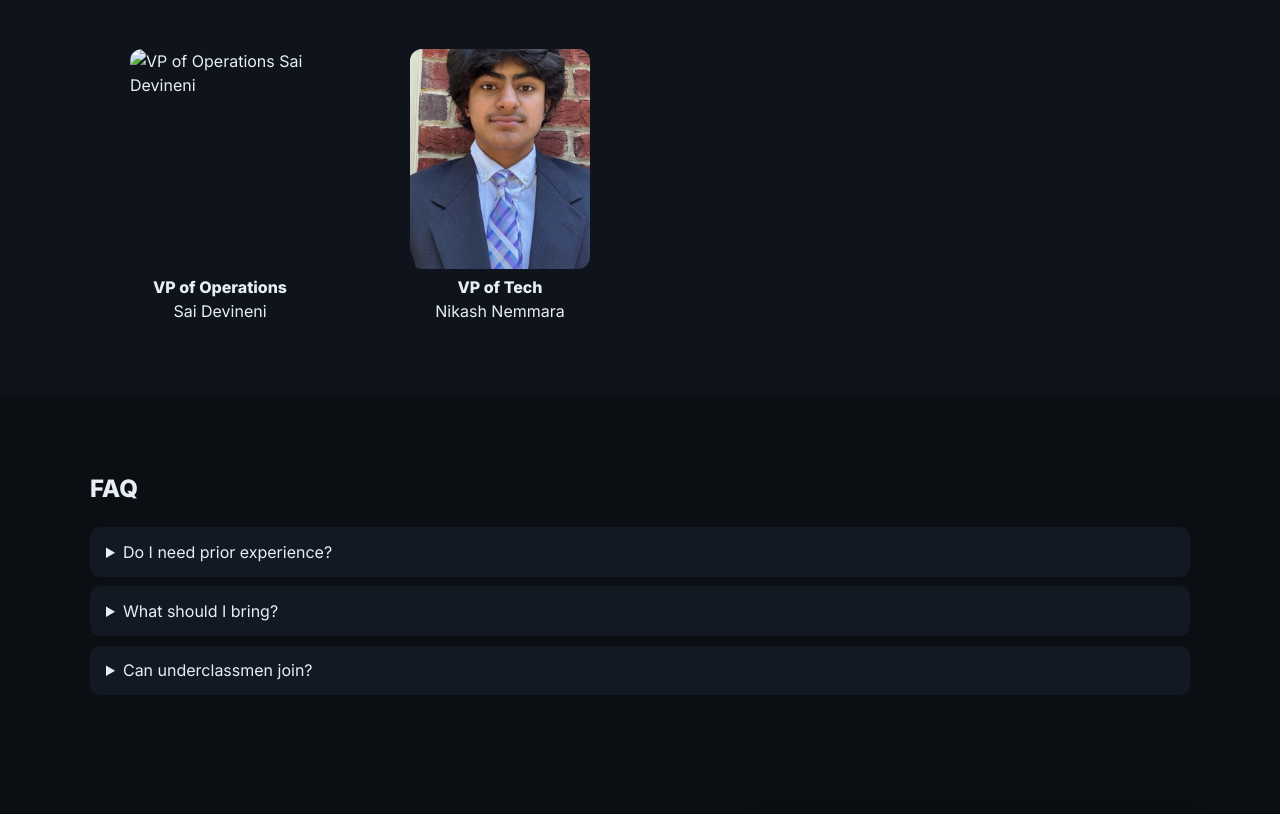
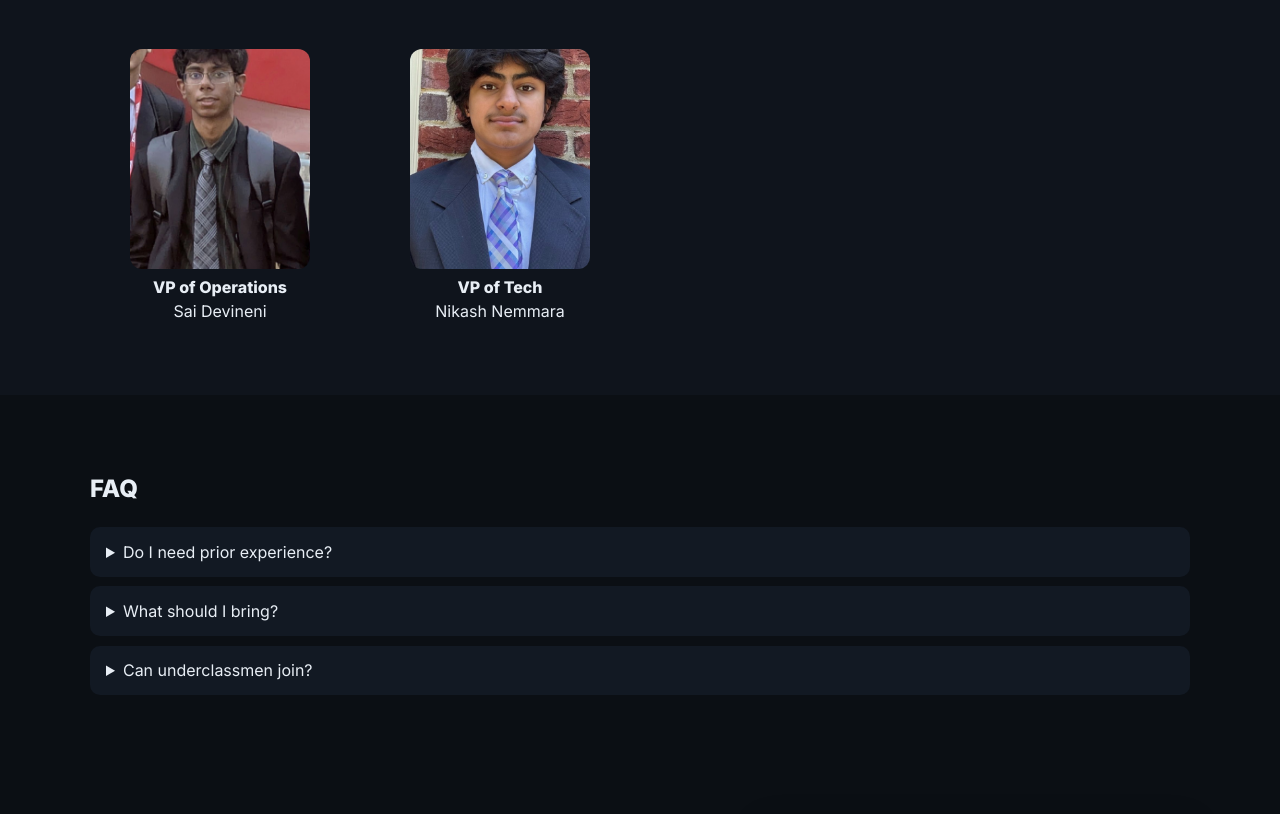
Before and after one commit to SFHSML/sfhs-ml, a plain HTML site: page index.html in a window 1280 px wide. Shown: the part 2531-3345 px from the top of the page. Drawn offline with Linux system fonts and the light colour scheme.

Commit message:
Update index.html

```diff
--- a/index.html
+++ b/index.html
@@ -137,7 +137,7 @@
             <figcaption><strong>VP of Marketing</strong><br><span class="muted">Mandeep Pathak</span></figcaption>
           </figure>
           <figure class="person">
-            <img src="Saifinal.jpg" alt="VP of Operations Sai Devineni" />
+            <img src="Saifinal.png" alt="VP of Operations Sai Devineni" />
             <figcaption><strong>VP of Operations</strong><br><span class="muted">Sai Devineni</span></figcaption>
           </figure>
           <figure class="person">
```
